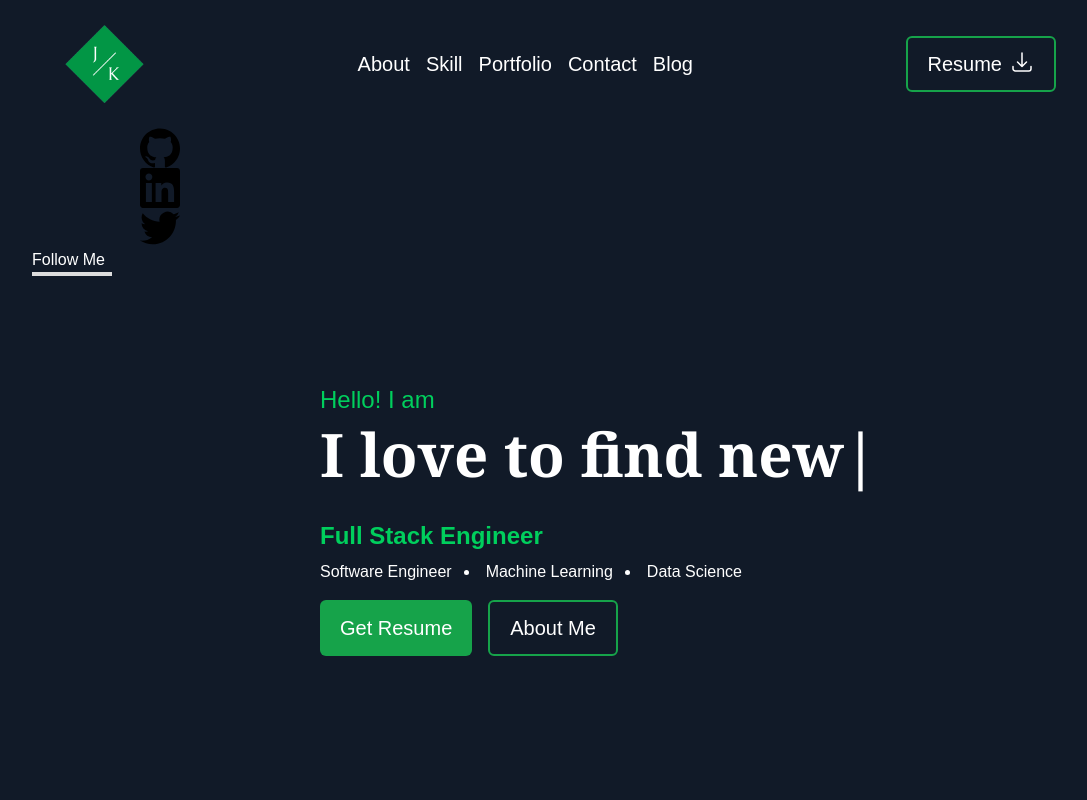
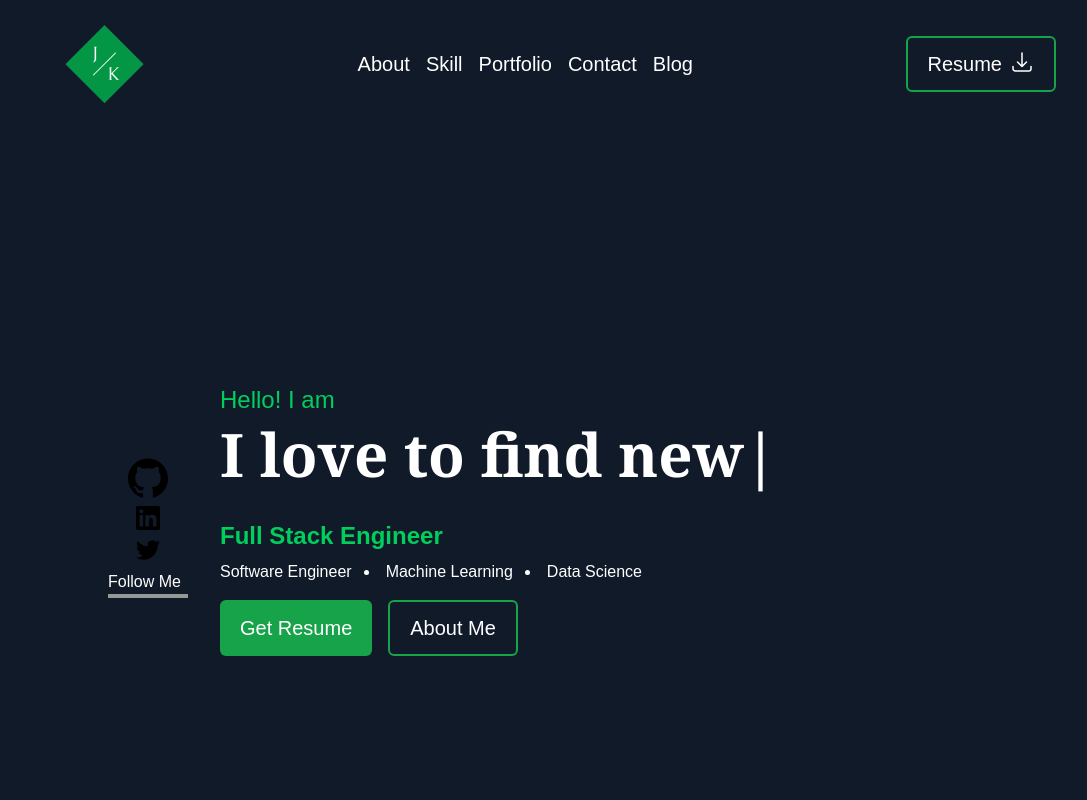
Before and after one commit to NishatFariza/jk-portfolio, a Next.js app: page / in a window 1280 px wide. Shown: the top 800 px of the page, without its empty margins (80-1167 px from the left). Built offline with nearby package versions, Linux system fonts and the light colour scheme.

Commit message:
wip:hero panel

```diff
--- a/src/components/Header.tsx
+++ b/src/components/Header.tsx
@@ -1,6 +1,5 @@
 import Link from 'next/link'
 import React from 'react'
-import Panel from './panel'
 
 const Header = () => {
   return (
--- a/src/components/Hero.tsx
+++ b/src/components/Hero.tsx
@@ -1,6 +1,7 @@
 import React, { useEffect, useRef } from "react";
 import Typed from "typed.js";
-import Panel from "./panel";
+import Panel from "./Panel";
+
 
 const Hero = () => {
   const typedRef = useRef(null);
@@ -9,7 +10,8 @@ const Hero = () => {
     const typed = new Typed(typedRef.current!, {
       strings: [
         "JJ Krasnick",
-        "I love to find new solutions", "Through machine learning!",
+        "I love to find new solutions",
+        "Through machine learning!",
       ],
       startDelay: 300,
       typeSpeed: 100,
--- a/src/components/Panel.tsx
+++ b/src/components/Panel.tsx
@@ -2,8 +2,8 @@ import React from "react";
 
 const Panel = () => {
   return (
-    <div className="w-3/12">
-      <div className="flex flex-col justify-center items-center">
+    <div className="flex justify-center">
+      <div className="flex flex-col justify-center items-center gap-2 w-4/12">
         <a href="">
           <svg
             className="w-10 h-10"
@@ -17,7 +17,7 @@ const Panel = () => {
         </a>
         <a href="">
           <svg
-            className="w-10 h-10"
+            className="w-6 h-6"
             role="img"
             viewBox="0 0 24 24"
             xmlns="http://www.w3.org/2000/svg"
@@ -28,7 +28,7 @@ const Panel = () => {
         </a>
         <a href="">
           <svg
-            className="w-10 h-10"
+            className="w-6 h-6"
             role="img"
             viewBox="0 0 24 24"
             xmlns="http://www.w3.org/2000/svg"
@@ -37,10 +37,10 @@ const Panel = () => {
             <path d="M23.953 4.57a10 10 0 01-2.825.775 4.958 4.958 0 002.163-2.723c-.951.555-2.005.959-3.127 1.184a4.92 4.92 0 00-8.384 4.482C7.69 8.095 4.067 6.13 1.64 3.162a4.822 4.822 0 00-.666 2.475c0 1.71.87 3.213 2.188 4.096a4.904 4.904 0 01-2.228-.616v.06a4.923 4.923 0 003.946 4.827 4.996 4.996 0 01-2.212.085 4.936 4.936 0 004.604 3.417 9.867 9.867 0 01-6.102 2.105c-.39 0-.779-.023-1.17-.067a13.995 13.995 0 007.557 2.209c9.053 0 13.998-7.496 13.998-13.985 0-.21 0-.42-.015-.63A9.935 9.935 0 0024 4.59z" />
           </svg>
         </a>
-      </div>
-      <div>
-              <p>Follow Me</p>
-              <div className="w-[80px] h-1 bg-[#ddd]"></div>
+        <div className="flex flex-col">
+          <p>Follow Me</p>
+          <div className="w-[80px] h-1 bg-[#979797]"></div>
+        </div>
       </div>
     </div>
   );
```
